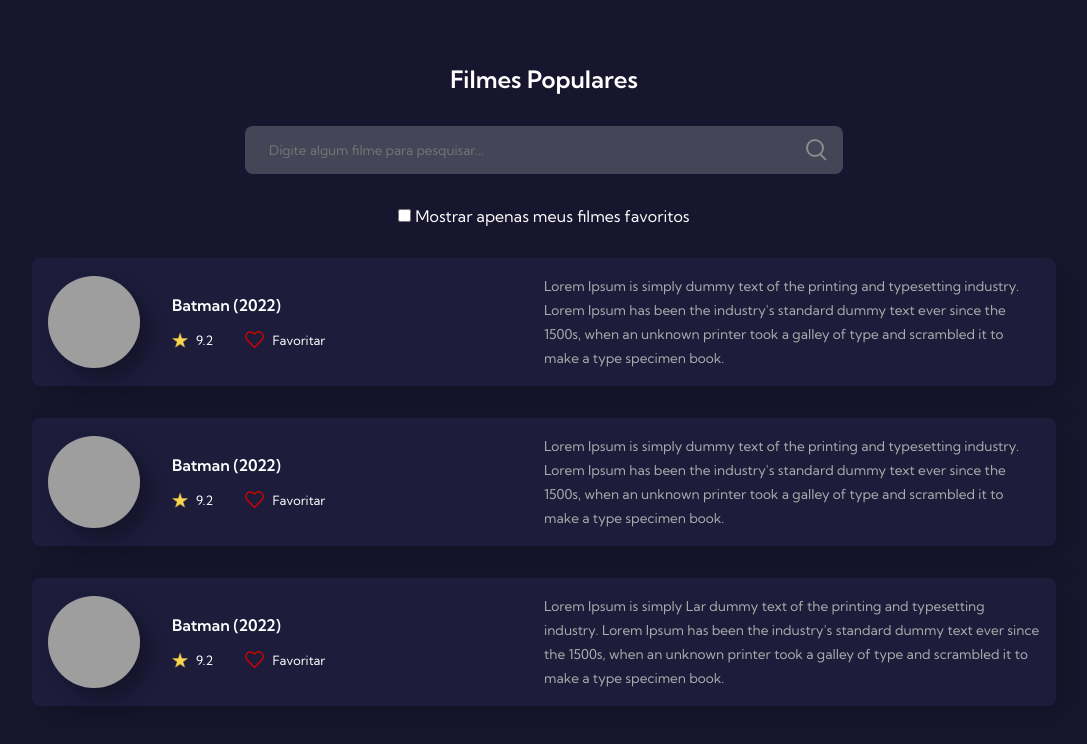
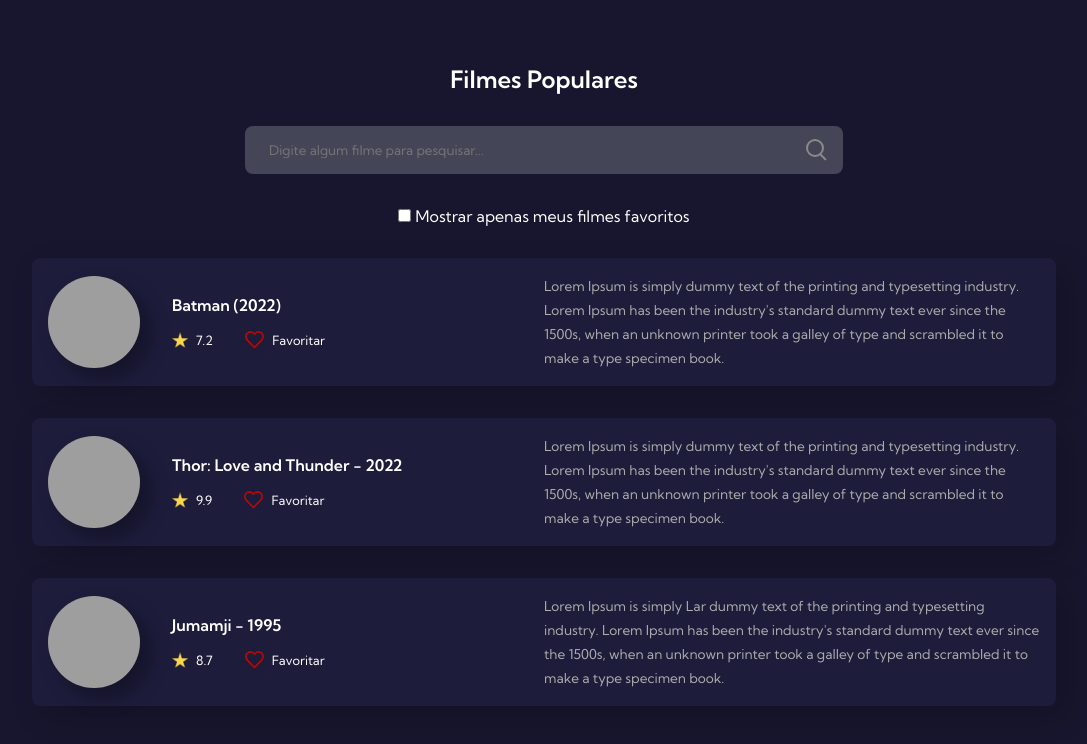
Before and after one commit to pfanovaes/Desafio-GitHub-Alura-1, a plain HTML site: page index.html in a window 1280 px wide. Shown: the whole page, without its empty margins (96-1183 px from the left). Drawn offline with Linux system fonts and the light colour scheme; grey boxes are pictures that could not be loaded.

Commit message:
atualizamos os filmes

```diff
--- a/index.html
+++ b/index.html
@@ -32,7 +32,7 @@
             <div class="rating-favorites">
               <div class="rating">
                 <img src="images/star.png" alt="Star Icon"/>
-                <span>9.2</span>
+                <span>7.2</span>
               </div>
               <div class="favorite">
                 <img src="images/heart.svg" alt="Star Icon"/>
@@ -49,14 +49,14 @@
       <div class="movie">
         <div class="movie-informations">
           <div class="movie-image">
-            <img src="https://img.elo7.com.br/product/original/3FBA809/big-poster-filme-batman-2022-90x60-cm-lo002-poster-batman.jpg" alt="Batman (2022)"/>
+            <img src="https://upload.wikimedia.org/wikipedia/pt/0/08/Thor_Love_and_Thunder_poster.jpg"/>
           </div>
           <div class="movie-text">
-            <h4>Batman (2022)</h4>
+            <h4>Thor: Love and Thunder -  2022</h4>
             <div class="rating-favorites">
               <div class="rating">
                 <img src="images/star.png" alt="Star Icon"/>
-                <span>9.2</span>
+                <span>9.9</span>
               </div>
               <div class="favorite">
                 <img src="images/heart.svg" alt="Star Icon"/>
@@ -73,14 +73,14 @@
       <div class="movie">
         <div class="movie-informations">
           <div class="movie-image">
-            <img src="https://img.elo7.com.br/product/original/3FBA809/big-poster-filme-batman-2022-90x60-cm-lo002-poster-batman.jpg" alt="Batman (2022)"/>
+            <img src="https://upload.wikimedia.org/wikipedia/en/b/b6/Jumanji_poster.jpg"/>
           </div>
           <div class="movie-text">
-            <h4>Batman (2022)</h4>
+            <h4>Jumamji - 1995</h4>
             <div class="rating-favorites">
               <div class="rating">
                 <img src="images/star.png" alt="Star Icon"/>
-                <span>9.2</span>
+                <span>8.7</span>
               </div>
               <div class="favorite">
                 <img src="images/heart.svg" alt="Star Icon"/>
```
